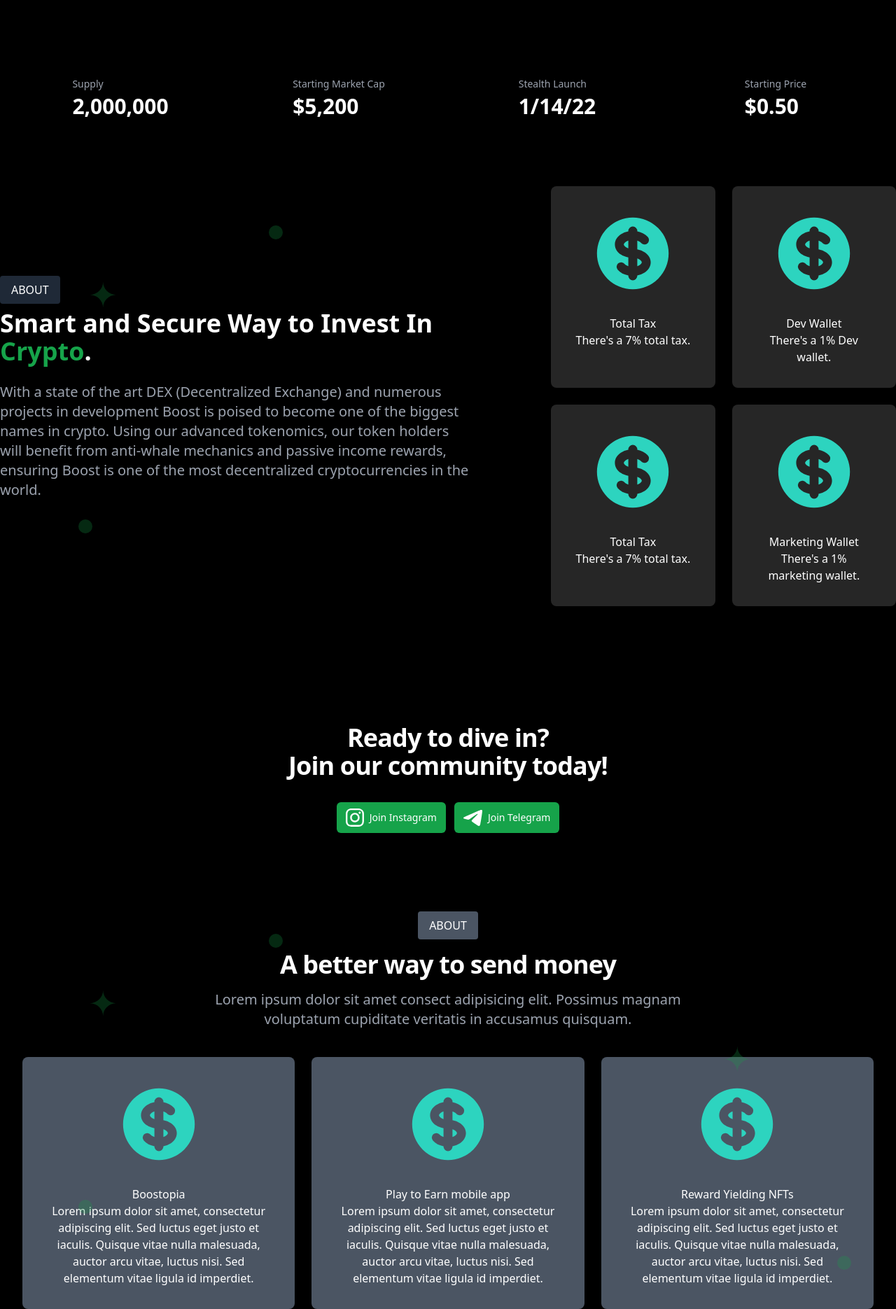
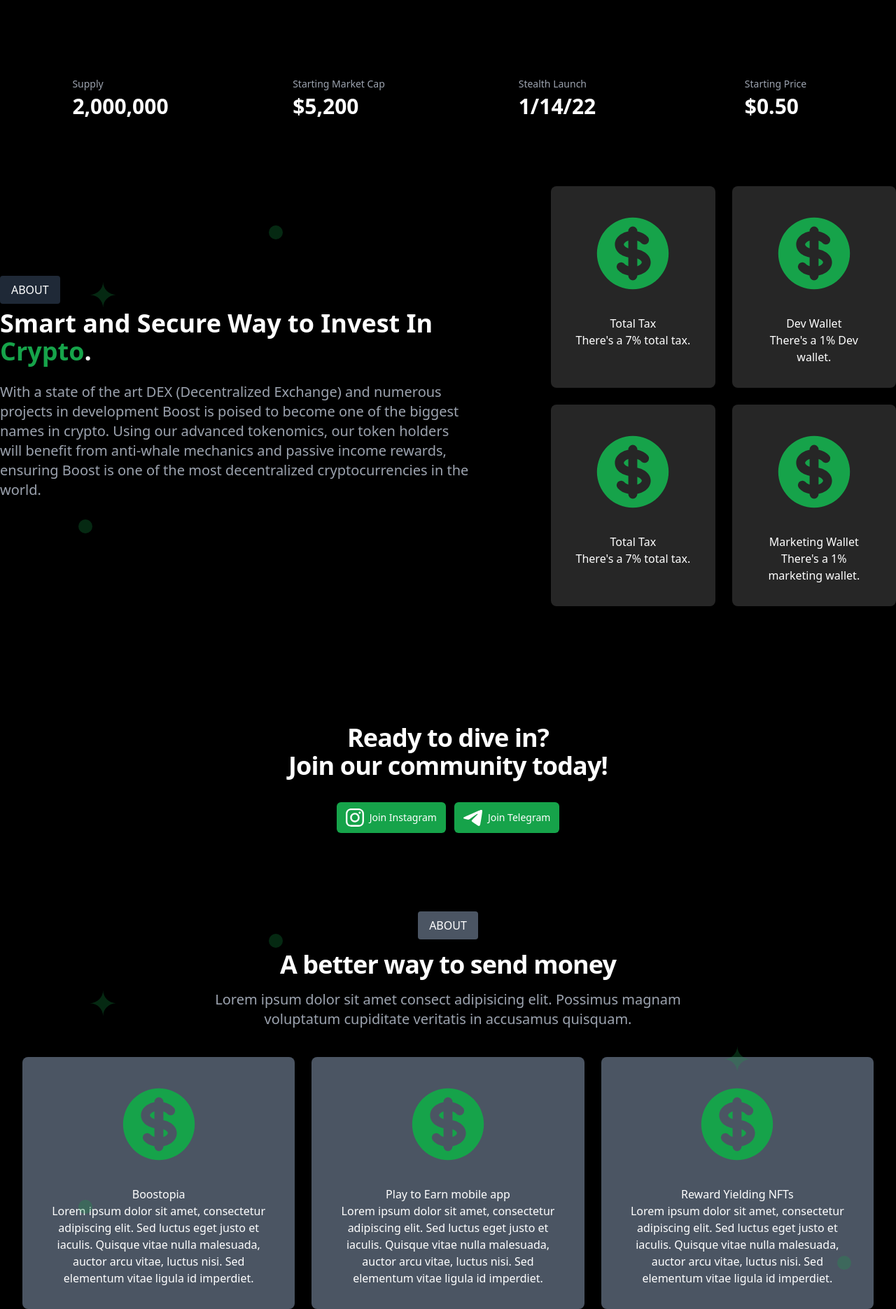
Before and after one commit to Elevate-Software/boost-site, a Next.js app: page / in a window 1280 px wide. Shown: the part 702-2572 px from the top of the page at 70% size. Built offline with nearby package versions, Linux system fonts and the light colour scheme.

Commit message:
change dollar signs to green.

```diff
--- a/components/sections/about.tsx
+++ b/components/sections/about.tsx
@@ -107,7 +107,7 @@ export const AboutSection = () => (
                                 className="col-span-1 flex flex-col text-center bg-neutral-800 rounded-lg shadow divide-y divide-gray-200"
                             >
                                 <div className="flex-1 flex flex-col p-8">
-                                    <CurrencyDollarIcon className="w-32 h-32 flex-shrink-0 mx-auto rounded-full text-teal-400" />
+                                    <CurrencyDollarIcon className="w-32 h-32 flex-shrink-0 mx-auto rounded-full text-green-600" />
                                     <h3 className="mt-6 text-white font-medium">Total Tax</h3>
                                     <p className="text-white">There's a 7% total tax.</p>
                                 </div>
@@ -116,7 +116,7 @@ export const AboutSection = () => (
                             className="col-span-1 flex flex-col text-center bg-neutral-800 rounded-lg shadow divide-y divide-gray-200"
                         >
                             <div className="flex-1 flex flex-col p-8">
-                                <CurrencyDollarIcon className="w-32 h-32 flex-shrink-0 mx-auto rounded-full text-teal-400" />
+                                <CurrencyDollarIcon className="w-32 h-32 flex-shrink-0 mx-auto rounded-full text-green-600" />
                                 <h3 className="mt-6 text-white font-medium">Dev Wallet</h3>
                                 <p className="text-white">There's a 1% Dev wallet.</p>
                             </div>
@@ -125,7 +125,7 @@ export const AboutSection = () => (
                             className="col-span-1 flex flex-col text-center bg-neutral-800 rounded-lg shadow divide-y divide-gray-200"
                         >
                             <div className="flex-1 flex flex-col p-8">
-                                <CurrencyDollarIcon className="w-32 h-32 flex-shrink-0 mx-auto rounded-full text-teal-400" />
+                                <CurrencyDollarIcon className="w-32 h-32 flex-shrink-0 mx-auto rounded-full text-green-600" />
                                 <h3 className="mt-6 text-white font-medium">Total Tax</h3>
                                 <p className="text-white">There's a 7% total tax.</p>
                             </div>
@@ -134,7 +134,7 @@ export const AboutSection = () => (
                             className="col-span-1 flex flex-col text-center bg-neutral-800 rounded-lg shadow divide-y divide-gray-200"
                         >
                             <div className="flex-1 flex flex-col p-8">
-                                <CurrencyDollarIcon className="w-32 h-32 flex-shrink-0 mx-auto rounded-full text-teal-400" />
+                                <CurrencyDollarIcon className="w-32 h-32 flex-shrink-0 mx-auto rounded-full text-green-600" />
                                 <h3 className="mt-6 text-white font-medium">Marketing Wallet</h3>
                                 <p className="text-white">There's a 1% marketing wallet.</p>
                             </div>
--- a/components/sections/goals.tsx
+++ b/components/sections/goals.tsx
@@ -137,7 +137,7 @@ export const GoalsSection = () => (
                             className="col-span-1 flex flex-col text-center bg-gray-600 rounded-lg shadow divide-y divide-gray-200"
                         >
                             <div className="flex-1 flex flex-col p-8">
-                                <CurrencyDollarIcon className="w-32 h-32 flex-shrink-0 mx-auto rounded-full text-teal-400" />
+                                <CurrencyDollarIcon className="w-32 h-32 flex-shrink-0 mx-auto rounded-full text-green-600" />
                                 <h3 className="mt-6 text-white font-medium">Boostopia</h3>
                                 <p className="text-white">Lorem ipsum dolor sit amet, consectetur adipiscing elit. Sed luctus eget justo et iaculis. Quisque vitae nulla malesuada, auctor arcu vitae, luctus nisi. Sed elementum vitae ligula id imperdiet.</p>
                             </div>
@@ -146,7 +146,7 @@ export const GoalsSection = () => (
                             className="col-span-1 flex flex-col text-center bg-gray-600 rounded-lg shadow divide-y divide-gray-200"
                         >
                             <div className="flex-1 flex flex-col p-8">
-                                <CurrencyDollarIcon className="w-32 h-32 flex-shrink-0 mx-auto rounded-full text-teal-400" />
+                                <CurrencyDollarIcon className="w-32 h-32 flex-shrink-0 mx-auto rounded-full text-green-600" />
                                 <h3 className="mt-6 text-white font-medium">Play to Earn mobile app</h3>
                                 <p className="text-white">Lorem ipsum dolor sit amet, consectetur adipiscing elit. Sed luctus eget justo et iaculis. Quisque vitae nulla malesuada, auctor arcu vitae, luctus nisi. Sed elementum vitae ligula id imperdiet.</p>
                             </div>
@@ -155,7 +155,7 @@ export const GoalsSection = () => (
                             className="col-span-1 flex flex-col text-center bg-gray-600 rounded-lg shadow divide-y divide-gray-200"
                         >
                             <div className="flex-1 flex flex-col p-8">
-                                <CurrencyDollarIcon className="w-32 h-32 flex-shrink-0 mx-auto rounded-full text-teal-400" />
+                                <CurrencyDollarIcon className="w-32 h-32 flex-shrink-0 mx-auto rounded-full text-green-600" />
                                 <h3 className="mt-6 text-white font-medium">Reward Yielding NFTs</h3>
                                 <p className="text-white">Lorem ipsum dolor sit amet, consectetur adipiscing elit. Sed luctus eget justo et iaculis. Quisque vitae nulla malesuada, auctor arcu vitae, luctus nisi. Sed elementum vitae ligula id imperdiet.</p>
                             </div>
```
